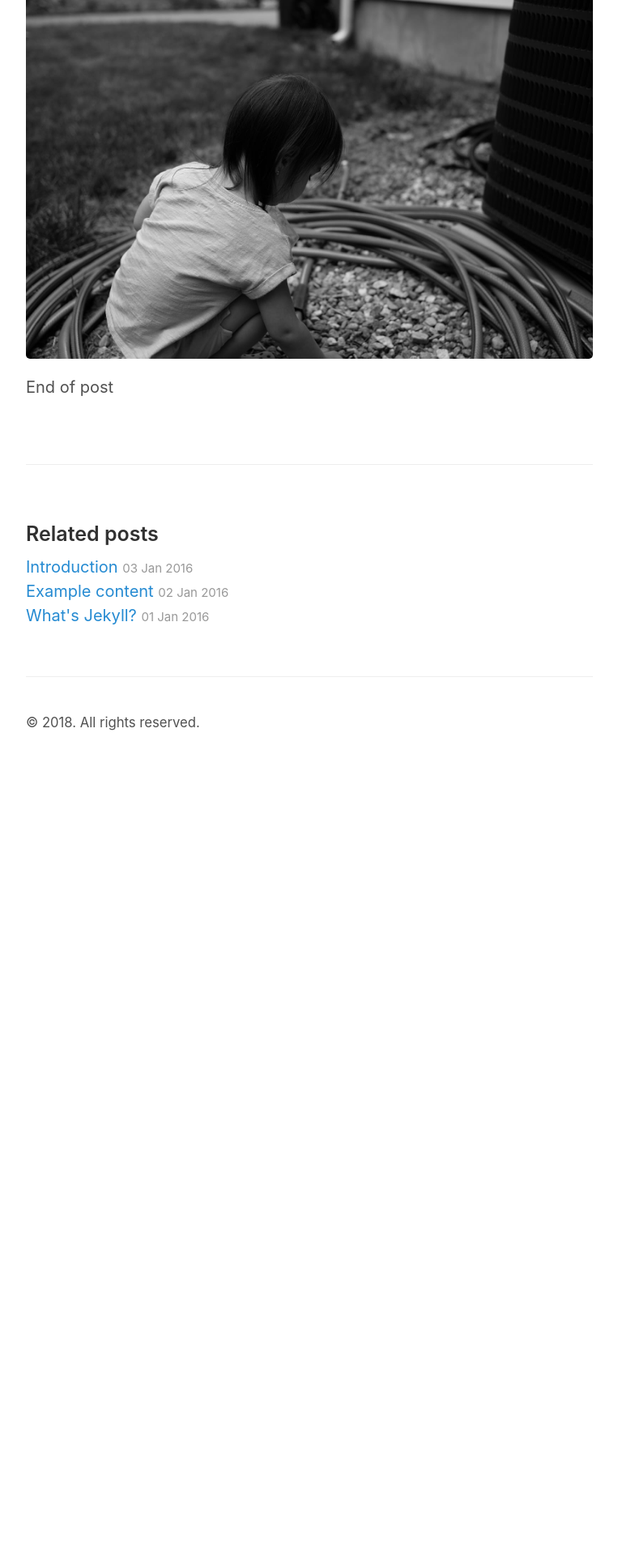
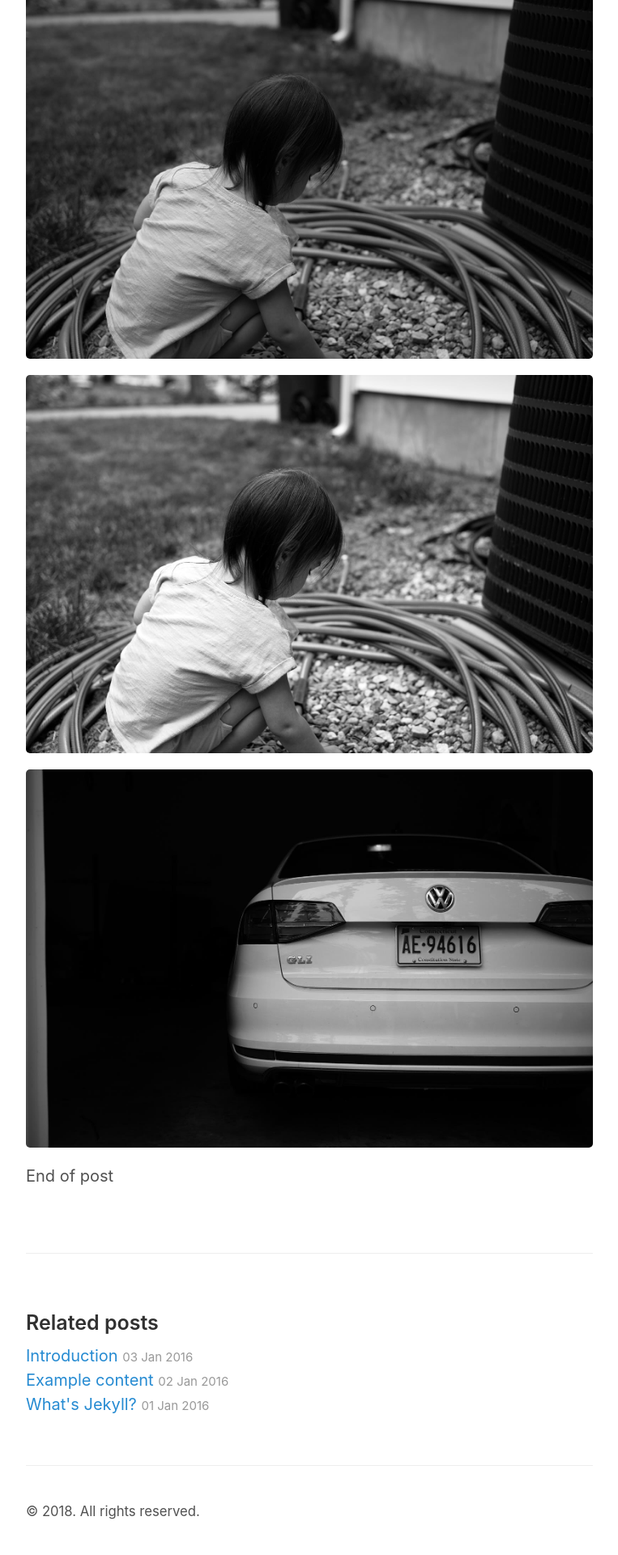
Before and after one commit to bobcuzi/bobcuzi.github.io, a Jekyll site: the page built from _posts/2017-04-10-Hello-World.md, in a window 1280 px wide. Shown: the part 792-2712 px from the top of the page at 81% size, without its empty margins (258-1021 px from the left). Built offline with Jekyll 4.4.1, drawn with Linux system fonts in a browser that asks for light colours; before the commit the page ends 1738 px from its top, so only the background shows below that.

Commit message:
More picture testing

```diff
--- a/_posts/2017-04-10-Hello-World.md
+++ b/_posts/2017-04-10-Hello-World.md
@@ -5,11 +5,12 @@ title: Hello World
 
 Writing a hello world here:
 
-
-
 ![Mila]({{ "/assets/Mila_700_sharpened.jpg" | absolute_url }})
-
 
 ![Mila's]({{ "/assets/Mila.jpg" | absolute_url }})
 
+![Mila's]({{ "/assets/Mila_other.jpg" | absolute_url }})
+
+![Mila's]({{ "/assets/car.jpg" | absolute_url }})
+
 End of post
```
Also changed, not shown: assets/Mila_other.jpg (added), assets/car.jpg (added).
